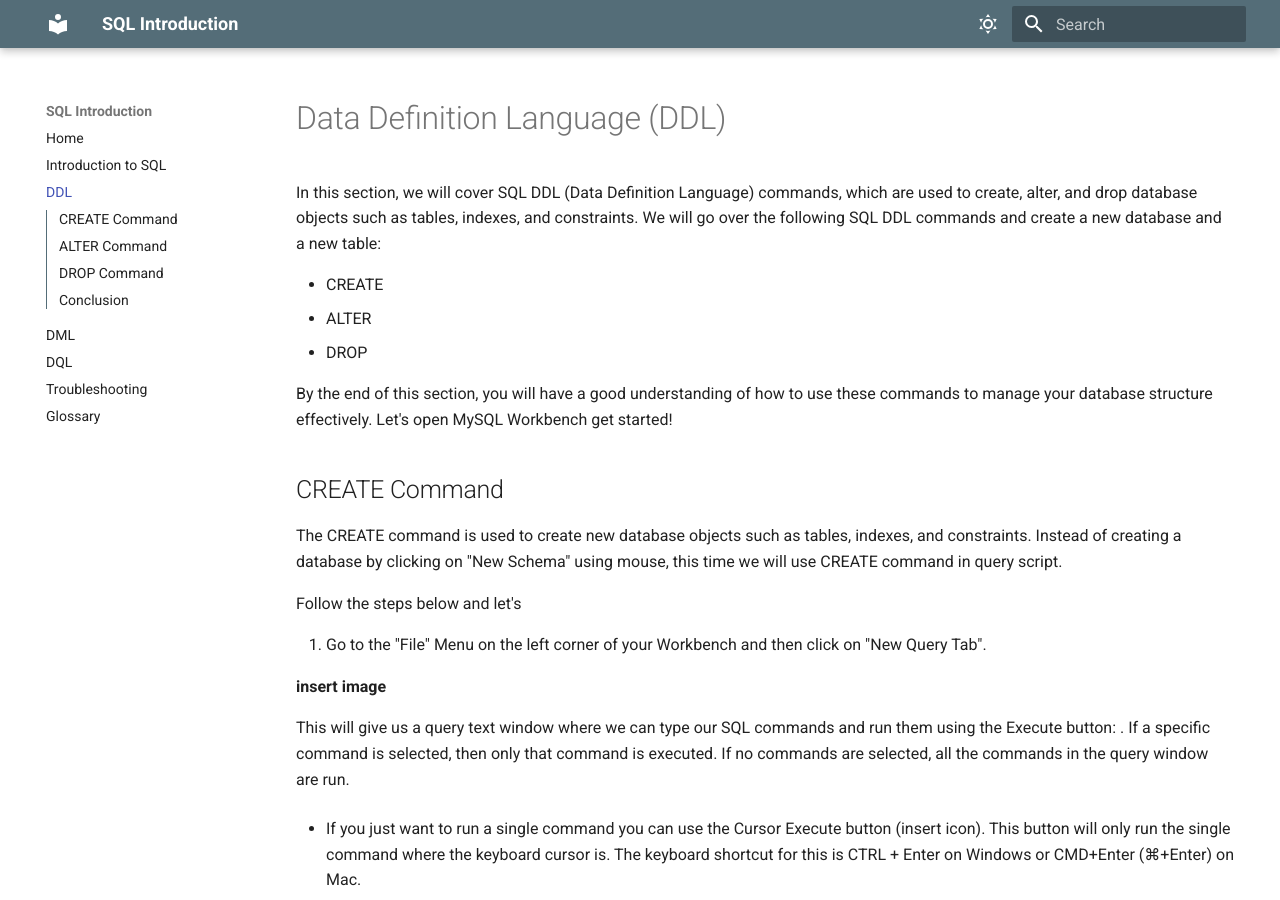
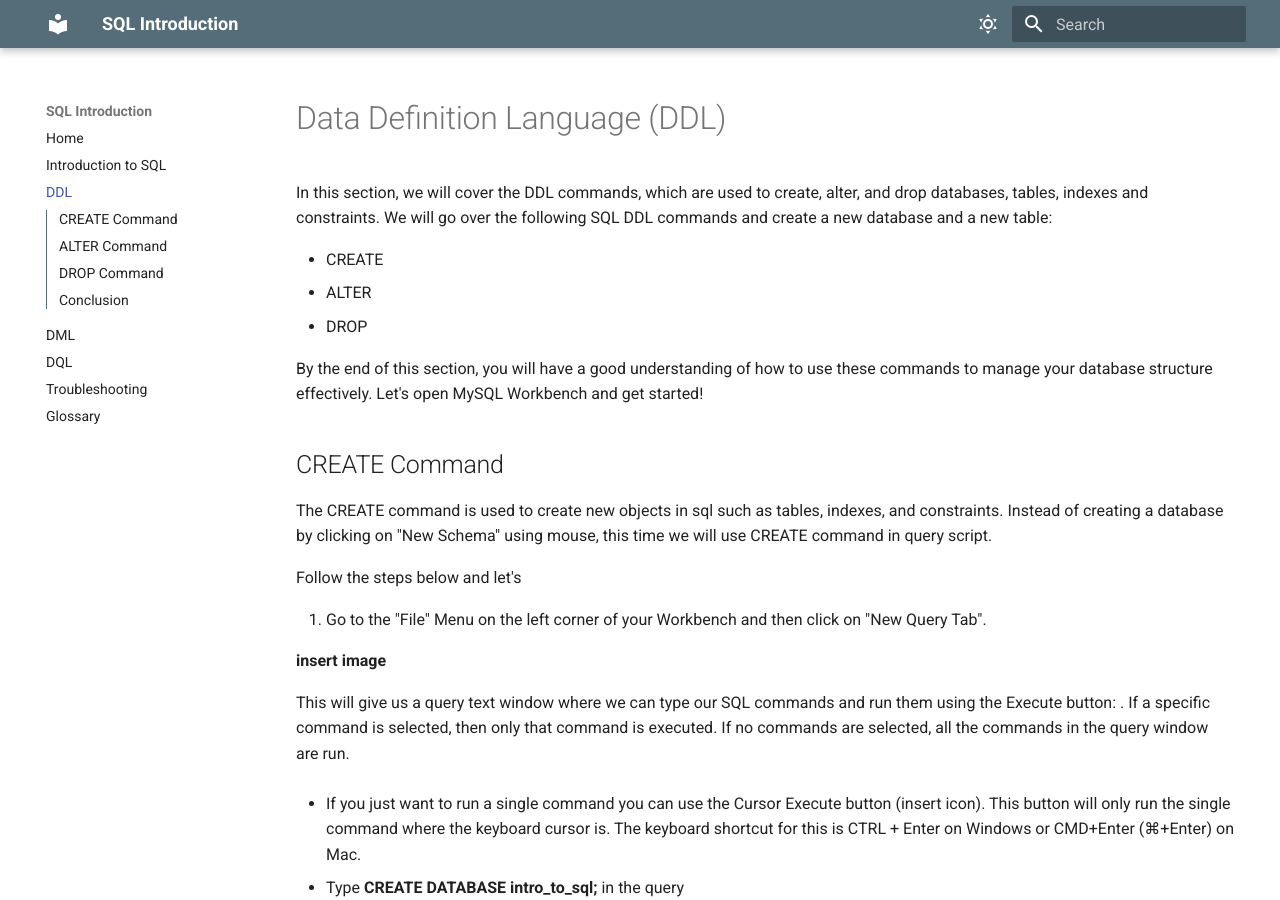
Before and after one commit to AliceEHZz/COMM-DOC-md-user-doc, an MkDocs documentation site: the page built from docs/DDL.md, in a window 1280 px wide and 900 px high. Built offline with MkDocs 1.6.1 and Material for MkDocs 9.7.7, drawn with Linux system fonts in a browser that asks for light colours.

Commit message:
structure update

```diff
--- a/docs/DDL.md
+++ b/docs/DDL.md
@@ -1,16 +1,16 @@
 # Data Definition Language (DDL)
 
-In this section, we will cover SQL DDL (Data Definition Language) commands, which are used to create, alter, and drop database objects such as tables, indexes, and constraints. We will go over the following SQL DDL commands and create a new database and a new table:
+In this section, we will cover the DDL commands, which are used to create, alter, and drop databases, tables, indexes and constraints. We will go over the following SQL DDL commands and create a new database and a new table:
 
 - CREATE
 - ALTER
 - DROP
 
-By the end of this section, you will have a good understanding of how to use these commands to manage your database structure effectively. Let's open MySQL Workbench get started!
+By the end of this section, you will have a good understanding of how to use these commands to manage your database structure effectively. Let's open MySQL Workbench and get started!
 
 ## CREATE Command
 
-The CREATE command is used to create new database objects such as tables, indexes, and constraints. Instead of creating a database by clicking on "New Schema" using mouse, this time we will use CREATE command in query script.
+The CREATE command is used to create new objects in sql such as tables, indexes, and constraints. Instead of creating a database by clicking on "New Schema" using mouse, this time we will use CREATE command in query script.
 
 Follow the steps below and let's
 
```
Also changed, not shown: docs/home.md (+7 -1 lines).
